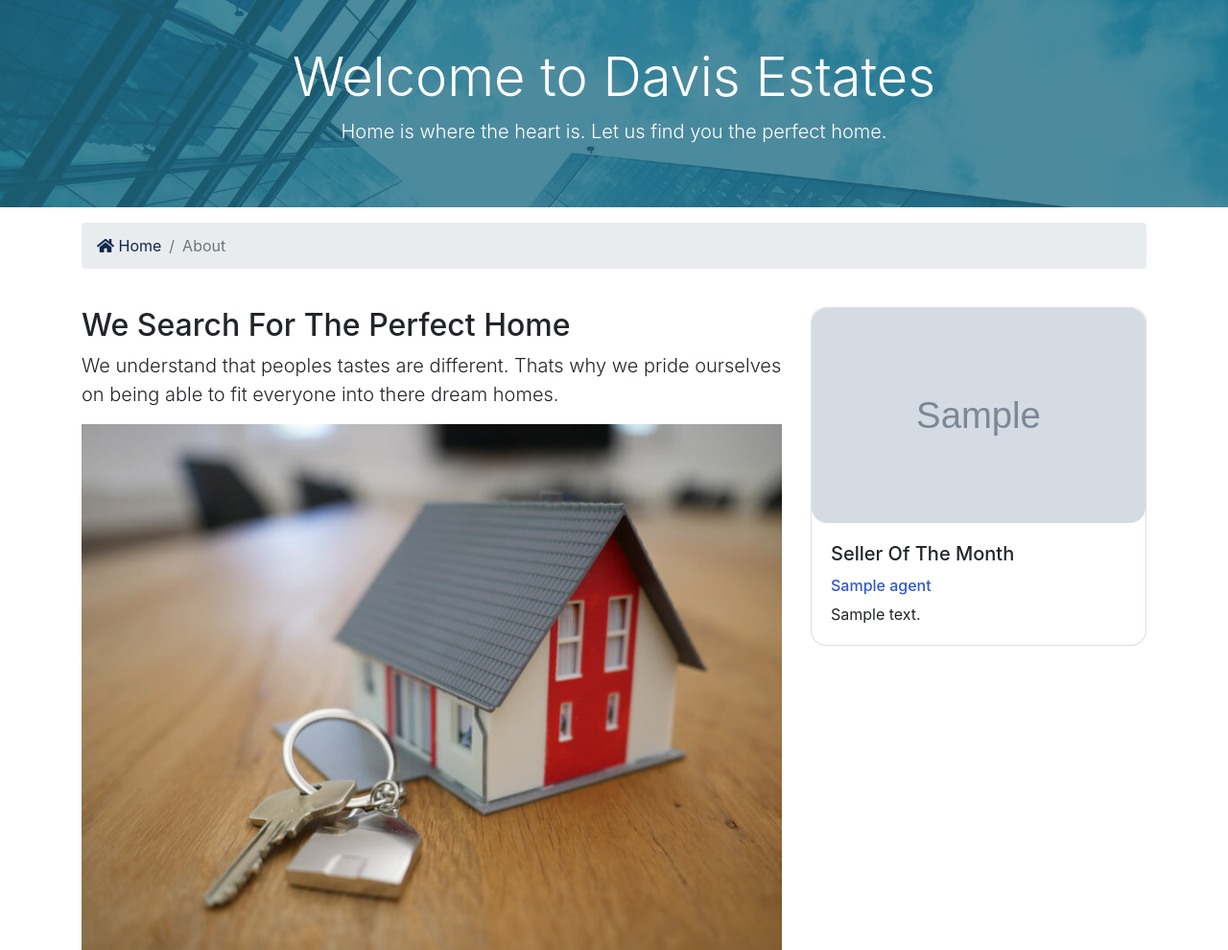
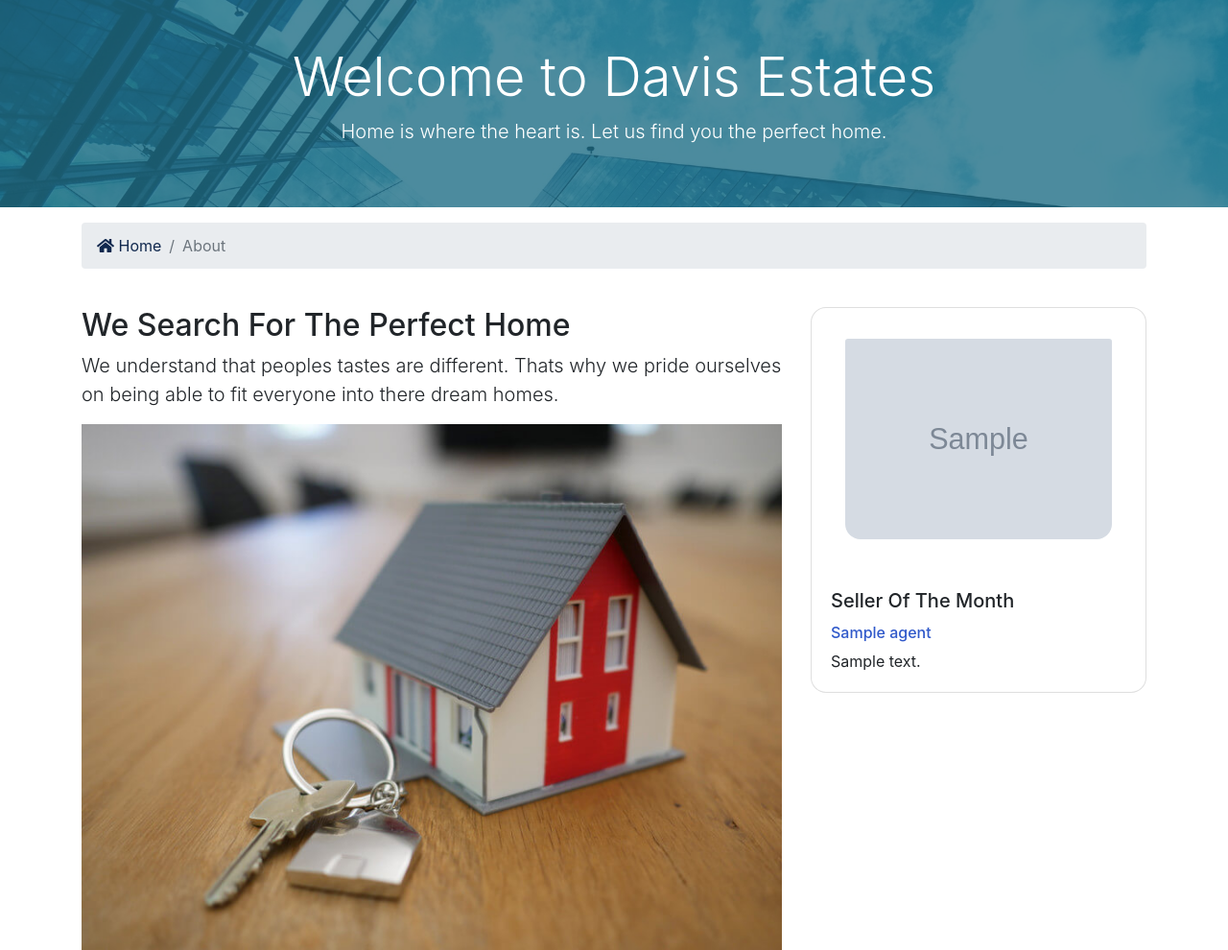
Before and after one commit to Clinton-Davis/davisEstate, a Django app: page /about/ in a window 1280 px wide. Shown: the part 156-1146 px from the top of the page at 96% size. Run offline with Django 3.2, Linux system fonts and the light colour scheme; tables that the repository leaves empty hold one stand-in row (values such as "Sample post"); grey boxes marked "Sample" are stand-in pictures; some libraries are stand-ins or nearby versions.

Commit message:
fixed date format on list_details and fixed agent image on about pages

```diff
--- a/templates/listings/list_detail.html
+++ b/templates/listings/list_detail.html
@@ -138,7 +138,9 @@
 
               <li class="list-group-item">
                 <i class="fas fa-calendar"></i> Listing Date:
-                <span class="float-right">{{ listing.list_date}}</span>
+                <span class="float-right"
+                  >{{ listing.list_date|date:"d/M/Y"}}</span
+                >
               </li>
               <li class="list-group-item">
                 <i class="fas fa-bed"></i> Agent:
@@ -174,6 +176,7 @@
           {% endif %}
         </div>
       </div>
+      <!-- AGENT -->
       <div class="col-md-4">
         <div class="card mb-3">
           <img
--- a/templates/pages/about.html
+++ b/templates/pages/about.html
@@ -66,7 +66,7 @@
         {% for mvp in mvp_agent %}
         <div class="card">
           <img
-            class="card-img-top"
+            class="card-img-top card-img-top-agent"
             src="{{mvp.photo.url}}"
             alt="Seller of the month"
           />
```
